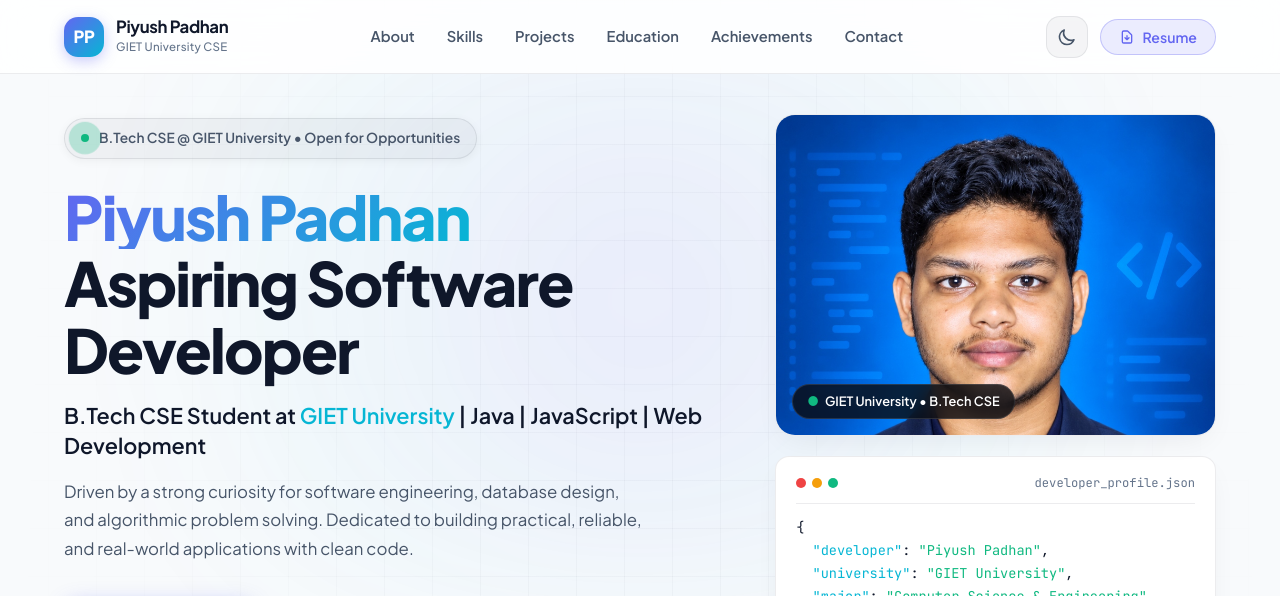
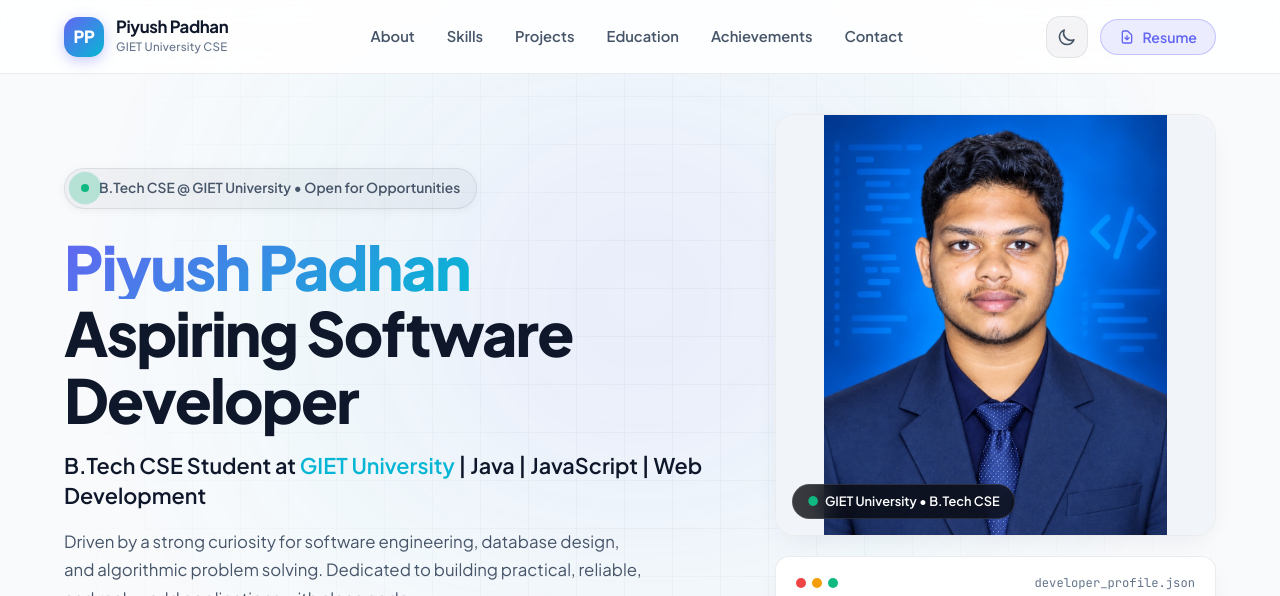
Before and after one commit to padhanpiyush/portfolio1, a website: page index.html in a window 1280 px wide. Shown: the top 596 px of the page. Drawn offline with Linux system fonts and the light colour scheme.

Commit message:
style: zoom out profile photo to show full portrait

```diff
--- a/index.html
+++ b/index.html
@@ -687,7 +687,7 @@
     .profile-card-image-wrap {
       position: relative;
       width: 100%;
-      height: 320px;
+      height: 420px;
       overflow: hidden;
       background: var(--bg-surface-elevated);
     }
@@ -695,8 +695,8 @@
     .profile-card-img {
       width: 100%;
       height: 100%;
-      object-fit: cover;
-      object-position: top center;
+      object-fit: contain;
+      object-position: center center;
       transition: transform 0.6s cubic-bezier(0.16, 1, 0.3, 1);
     }
 
```
